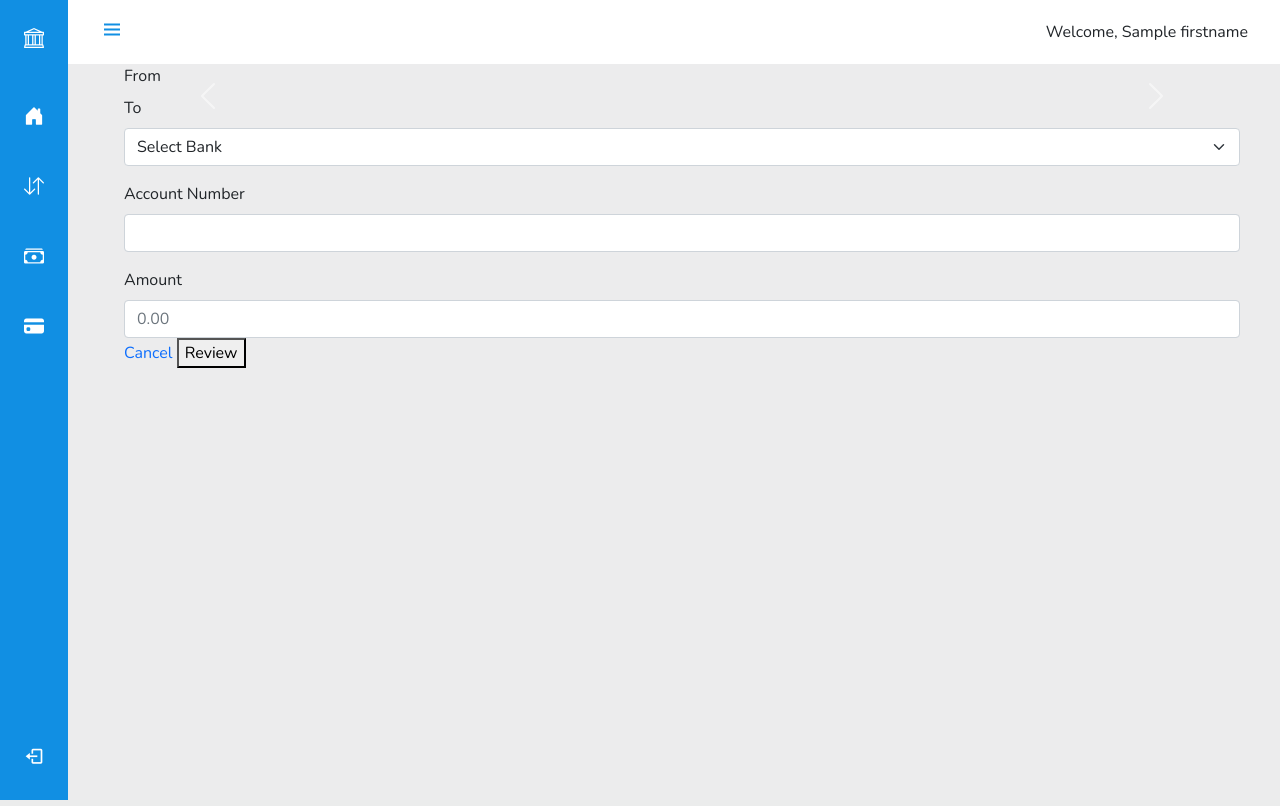
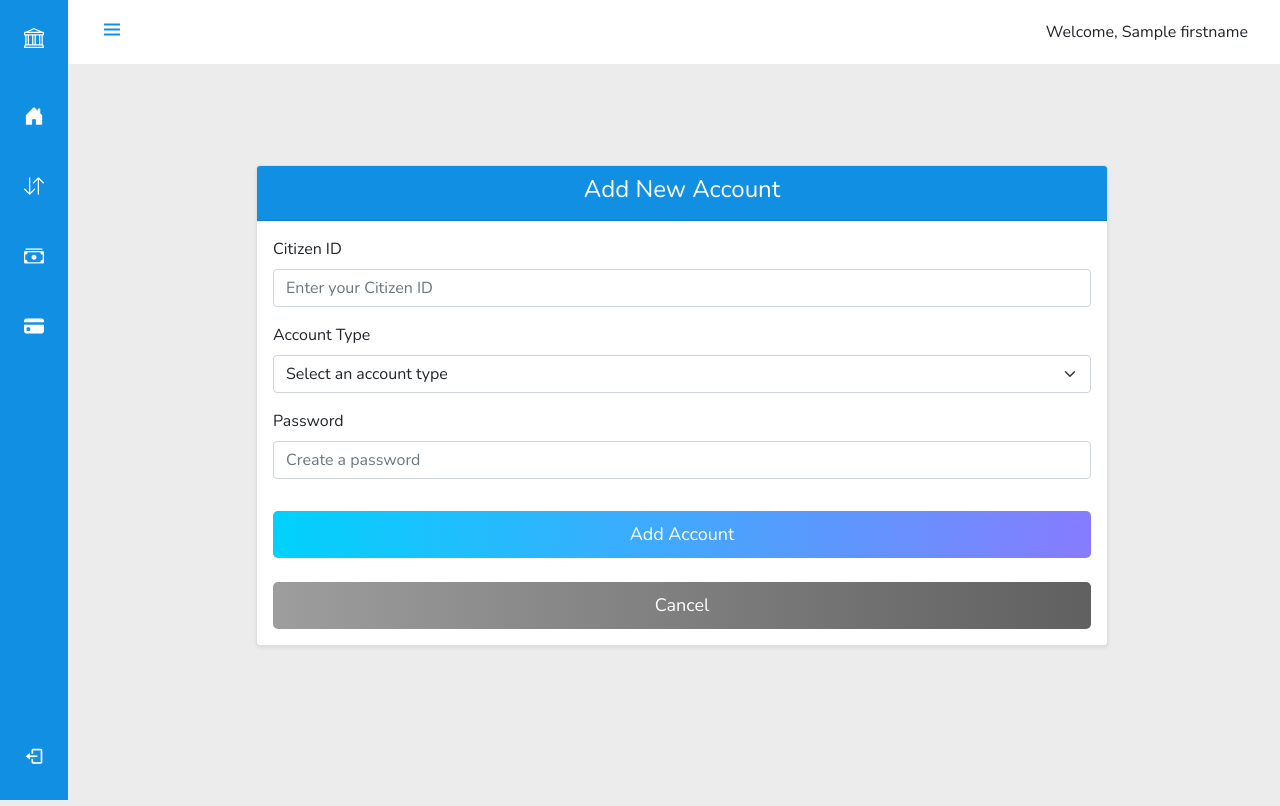
Before and after one commit to Thanida-P/Virtual-Banking-System-Prototype, a FastAPI app: template templates/addAccount.html in a window 1280 px wide. Run offline with FastAPI, Linux system fonts and the light colour scheme; the template is opened without the code that fills it: most values are stand-ins (such as "Sample title", 1, 10 or a date in 2020); parts of the project's set-up code (start-up, migrations or seed data) failed here and were passed over; some libraries are stand-ins or nearby versions.

Commit message:
add bank account

```diff
--- a/db/schema.py
+++ b/db/schema.py
@@ -78,3 +78,8 @@ class UpdateAccountRequest(BaseModel):
     citizenId: str = None
     maritalstatus: str = None
     education: str = None
+
+class AddAccountRequest(BaseModel):
+    accountType: str
+    citizenId: str
+    password: str
--- a/main.py
+++ b/main.py
@@ -1,9 +1,11 @@
 # from object import *
 import logging
 
+from grpc import Status
+
 logging.basicConfig(level=logging.INFO)
 
-from fastapi import FastAPI, HTTPException, Request
+from fastapi import FastAPI, HTTPException, Request, status
 from fastapi import FastAPI, Request, Form, Depends, File, UploadFile, Response
 from fastapi.responses import HTMLResponse, RedirectResponse, JSONResponse
 from fastapi.templating import Jinja2Templates
@@ -109,6 +111,9 @@ def load_user(username: str):
     db =  next(get_db())
     user = crud.getUser(db, username)
     return user
+
+def verify_password(plain_password: str, hashed_password: str):
+    return bcrypt.checkpw(plain_password.encode(), hashed_password.encode())
 
 #check if the user is login
 @app.exception_handler(NotAuthenticatedException)
@@ -292,6 +297,29 @@ async def updateAccount(request: schema.UpdateAccountRequest, db: Session = Depe
 
     crud.updateCustomer(db, request.citizenId, data)
 
+@app.get("/addAccount", response_class=HTMLResponse)
+async def addAccount(request: Request, user=Depends(manager)):
+    return templates.TemplateResponse("addAccount.html", {"request": request, "firstname": user.firstname})
+
+@app.post("/addAccount")
+async def addAccount(request: schema.AddAccountRequest, db: Session = Depends(get_db), user=Depends(manager)):
+    if request.citizenId == user.citizenID and verify_password(request.password, user.password):
+        bankID = "BMT"
+        banknumber = str(random.randint(1000000000000, 99999999999999))
+        while db.query(models.BankAccount).filter_by(bankID=bankID, banknumber=banknumber).first():
+            banknumber = str(random.randint(1000000000000, 99999999999999))
+
+        bankSchema = schema.BankAccountCreate(
+            accountId=user.id,
+            accountType=request.accountType,
+            bankID=bankID,
+            banknumber=banknumber,
+            balance=1000.0
+        )
+        crud.createBankAccount(db, bankSchema)
+        return RedirectResponse(url="/home", status_code=302)
+
+
 @app.delete("/deleteBankAccount")
 def deleteBankAccount(request: Request, db: Session = Depends(get_db), banknumber: str = Form(None)):
     crud.deleteBankAccount(db, banknumber)
@@ -463,9 +491,6 @@ async def addAdmin(request: schema.AddAdminRequest, db: Session = Depends(get_db
 
         return RedirectResponse(url="/login", status_code=302)
 
-def verify_password(plain_password: str, hashed_password: str):
-    return bcrypt.checkpw(plain_password.encode(), hashed_password.encode())
-
 @app.get("/login", response_class=HTMLResponse)
 async def logIn(request: Request, db: Session = Depends(get_db)):
     createModerator(db)
--- /dev/null
+++ b/static/css/addAccount.css
@@ -0,0 +1,44 @@
+.addAccountBtn {
+    background: linear-gradient(to right, rgba(0, 210, 252, 1), rgba(135, 124, 255, 1));
+    color: white;
+    border: none;
+    padding: 10px 45px;
+    border-radius: 5px;
+    cursor: pointer;
+    margin-top: 2%;
+    font-size: 18px;
+}
+
+.addAccountBtn:hover {
+    background: linear-gradient(to left, rgba(0, 210, 252, 1), rgba(70, 170, 255, 1));
+    color: white;
+    box-shadow: 0 0 10px rgba(0, 0, 0, 0.2);
+}
+
+
+.cancelBtn {
+    background-image: linear-gradient(to left, rgb(96, 96, 96), #9e9d9d);
+    color: white;
+    border: none;
+    padding: 10px 45px;
+    border-radius: 5px;
+    cursor: pointer;
+    margin-top: 2%;
+    font-size: 18px;
+}
+
+.cancelBtn:hover {
+    background-image: linear-gradient(to right, rgb(96, 96, 96), #9e9d9d);
+    color: white;
+    box-shadow: 0 0 10px rgba(0, 0, 0, 0.2);
+}
+
+.container {
+    margin-top: -5%;
+}
+
+.card-header {
+    padding-top: 1%;
+    background-color: var(--first-color);
+    color: white;
+}
--- a/static/js/addAdmin.js
+++ b/static/js/addAdmin.js
@@ -1,5 +1,3 @@
-// action="/addAdmin" method="post" enctype="multipart/form-data"
-
 async function addAdmin() {
     const form = document.getElementById('add-admin-form');
     const formData = new FormData(form);
--- a/templates/addAccount.html
+++ b/templates/addAccount.html
@@ -1,53 +1,46 @@
 {% extends "sidebar_header.html" %}
-{%block head%} {{super()}}
-<link rel="stylesheet" href="{{url_for('static',path='css/addAccount.css')}}" />
-{%endblock%}
-{%block content%}
-<div id="transfer-page" class="container mt-5">
-        <form>
+{% block head %}{{ super() }}
+<link rel="stylesheet" href="{{ url_for('static', path='css/addAccount.css') }}">
+{% endblock %}
+
+{% block content %}
+<div id="add-account-page" class="container d-flex align-items-center justify-content-center" style="min-height: 100vh; max-width: 900px;">
+    <div class="row w-100">
+        <div class="col-md-12">
+            <div class="card shadow-sm">
+                <div class="card-header text-center text-white">
+                    <h4>Add New Account</h4>
+                </div>
+                <div class="card-body">
+                    <form id="add-account-form">
                         <div class="mb-3">
-            <label for="from" id="from-header" class="form-label">From</label>
-            <div class="background-widget-top">
-                <div id="owned_accounts" class="carousel slide small-carousel" interval="false">
-                    <ol class="carousel-indicators" id="carousel-indicators"></ol>
-                    <div class="carousel-inner" id="carousel-inner"></div>
-                    <a class="carousel-control-prev" href="#owned_accounts" role="button" data-bs-slide="prev">
-                        <span class="carousel-control-prev-icon" aria-hidden="true"></span>
-                        <span class="visually-hidden">Previous</span>
-                    </a>
-                    <a class="carousel-control-next" href="#owned_accounts" role="button" data-bs-slide="next">
-                        <span class="carousel-control-next-icon" aria-hidden="true"></span>
-                        <span class="visually-hidden">Next</span>
-                    </a>
+                            <label for="citizenId" class="form-label">Citizen ID</label>
+                            <input type="text" class="form-control" id="citizenId" name="citizenId" placeholder="Enter your Citizen ID" required>
                         </div>
-            </div>
-            <label for="bank" id="to-header" class="form-label">To</label>
-            <div class="background-widget-bottom">
                         <div class="mb-3">
-                    <select class="form-select" id="bank" name="bank" required>
-                        <option value="" disabled selected>Select Bank</option>
-                        <option value="bank1">Bank 1</option>
-                        <option value="bank2">Bank 2</option>
-                        <option value="bank3">Bank 3</option>
+                            <label for="accountType" class="form-label">Account Type</label>
+                            <select class="form-select" id="accountType" name="accountType" required>
+                                <option value="" disabled selected>Select an account type</option>
+                                <option value="checking">Checking Account</option>
+                                <option value="savings">Savings Account</option>
+                                <option value="credit">Credit Account</option>
                             </select>
                         </div>
                         <div class="mb-3">
-                    <label for="account_number" class="form-label">Account Number</label>
-                    <input type="text" class="form-control" id="account_number" name="account_number" required>
+                            <label for="password" class="form-label">Password</label>
+                            <input type="password" class="form-control" id="password" name="password" placeholder="Create a password" required>
                         </div>
-                <div id="amount-input">
-                    <label for="amount" class="form-label">Amount</label>
-                    <input type="number" class="form-control" id="amount" name="amount" placeholder="0.00" required>
+                        <div class="d-grid gap-2 button-container">
+                            <button type="button" class="btn addAccountBtn" onclick="addAccount()">Add Account</button>
+                            <a href="/home" class="btn cancelBtn">Cancel</a>
+                        </div>
+                    </form>
                 </div>
             </div>
-            <div class="button-container">
-                <a href="/home" class="cancel-btn" onclick="return confirm('Are you sure you want to cancel?')">Cancel</a>
-                <button type="button" class="transfer-review-btn">Review</button>
         </div>
-        </form>
+    </div>
 </div>
 
 <script src="https://code.jquery.com/jquery-3.6.0.min.js"></script>
 <script src="https://cdn.jsdelivr.net/npm/bootstrap@5.1.3/dist/js/bootstrap.bundle.min.js"></script>
-
 {% endblock %}
```
Also changed, not shown: static/js/addAccount.js (added, +27 -0 lines). Lines whose indentation alone changed are shown as unchanged.
